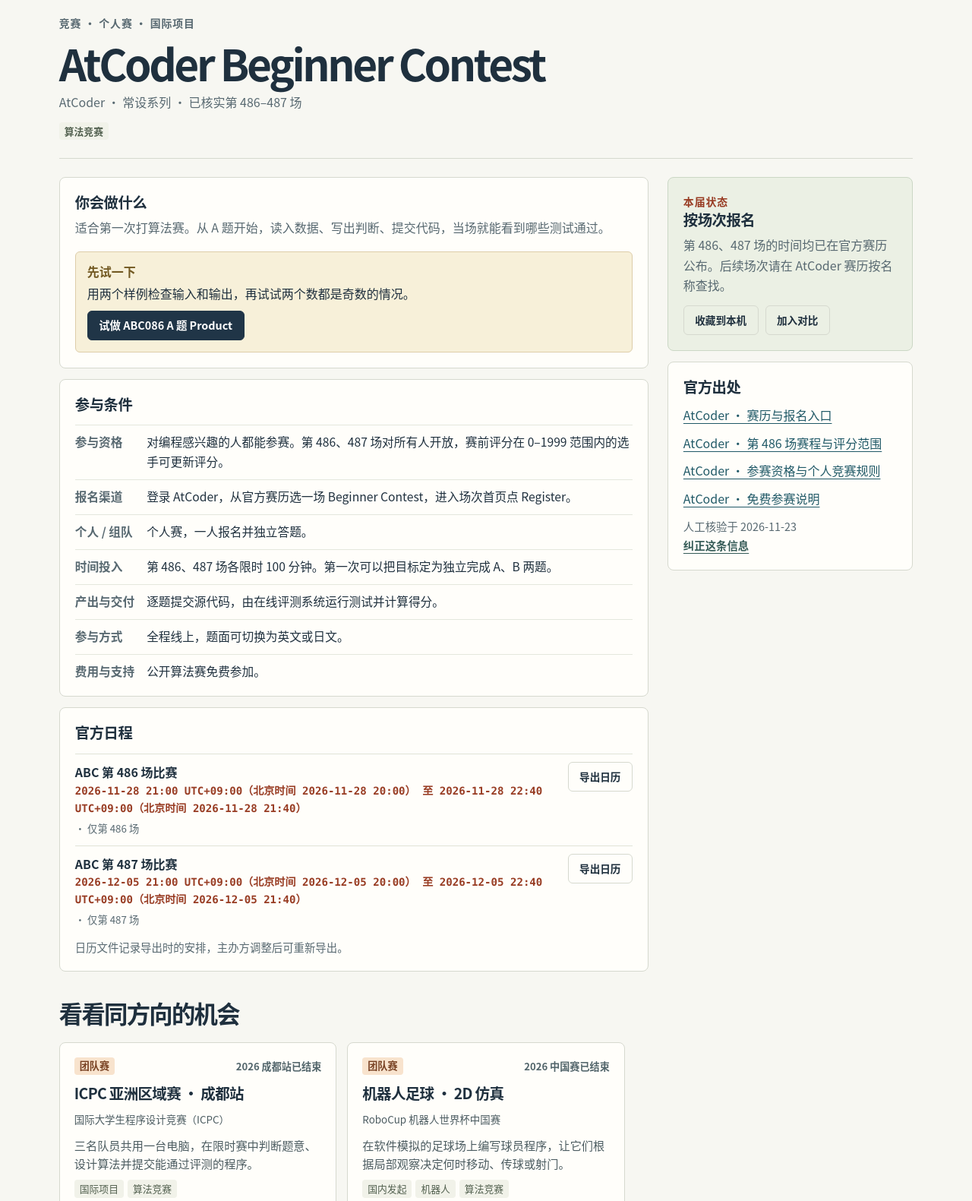
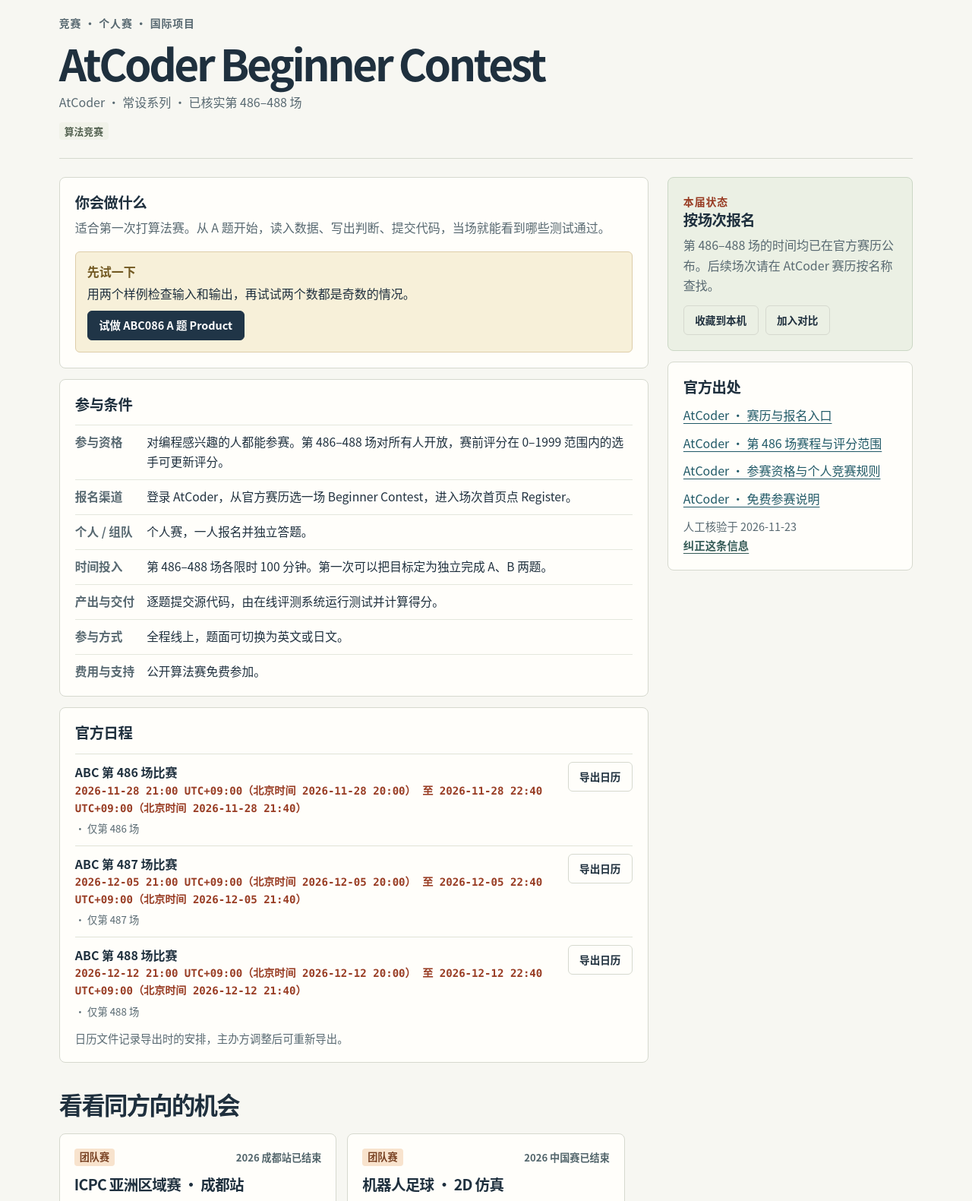
Before and after one commit to darkyellowcat/opportunity-atlas, a plain HTML site: page opportunities/atcoder-abc.html in a window 1280 px wide. Shown: the part 140-1721 px from the top of the page at 76% size. Drawn offline with Linux system fonts and the light colour scheme; files that its build step writes are made by us from their sources.

Commit message:
每周活动更新（2026-11-28）：补 ABC 488 场次、MCM 2027 提交规则

```diff
--- a/additions.js
+++ b/additions.js
@@ -189,12 +189,12 @@ window.ATLAS_ADDITIONS = [
     id: 'atcoder-abc', title: 'AtCoder Beginner Contest', parent: 'AtCoder',
     aliases: ['ABC', 'AtCoder 入门赛'], kind: '竞赛', contestFormat: '个人赛', region: '国际项目', topics: ['算法竞赛'],
     summary: '适合第一次打算法赛。从 A 题开始，读入数据、写出判断、提交代码，当场就能看到哪些测试通过。',
-    audience: '对编程感兴趣的人都能参赛。第 486、487 场对所有人开放，赛前评分在 0–1999 范围内的选手可更新评分。',
+    audience: '对编程感兴趣的人都能参赛。第 486–488 场对所有人开放，赛前评分在 0–1999 范围内的选手可更新评分。',
     entry: '登录 AtCoder，从官方赛历选一场 Beginner Contest，进入场次首页点 Register。',
-    team: '个人赛，一人报名并独立答题。', effort: '第 486、487 场各限时 100 分钟。第一次可以把目标定为独立完成 A、B 两题。',
+    team: '个人赛，一人报名并独立答题。', effort: '第 486–488 场各限时 100 分钟。第一次可以把目标定为独立完成 A、B 两题。',
     delivery: '逐题提交源代码，由在线评测系统运行测试并计算得分。', cost: '公开算法赛免费参加。',
-    mode: '全程线上，题面可切换为英文或日文。', edition: '常设系列 · 已核实第 486–487 场',
-    status: '按场次报名', statusNote: '第 486、487 场的时间均已在官方赛历公布。后续场次请在 AtCoder 赛历按名称查找。', checked: '2026-11-23',
+    mode: '全程线上，题面可切换为英文或日文。', edition: '常设系列 · 已核实第 486–488 场',
+    status: '按场次报名', statusNote: '第 486–488 场的时间均已在官方赛历公布。后续场次请在 AtCoder 赛历按名称查找。', checked: '2026-11-23',
     try: {label: '试做 ABC086 A 题 Product', url: 'https://atcoder.jp/contests/abc086/tasks/abc086_a?lang=en', note: '用两个样例检查输入和输出，再试试两个数都是奇数的情况。'},
     sources: [
       {label: 'AtCoder · 赛历与报名入口', url: 'https://atcoder.jp/contests?lang=en'},
@@ -205,7 +205,8 @@ window.ATLAS_ADDITIONS = [
     events: [
       // uid 已随上一版对外发布，冻结后不要再改；新增场次各自给稳定标识，不受 edition 改动影响。
       {title: 'ABC 第 486 场比赛', start: '2026-11-28T21:00:00+09:00', end: '2026-11-28T22:40:00+09:00', kind: 'event', timezone: 'Asia/Tokyo', scope: '仅第 486 场', uid: 'atcoder-abc/常设系列 · 已核实第 486 场/event:ABC 第 486 场比赛:仅第 486 场'},
-      {title: 'ABC 第 487 场比赛', start: '2026-12-05T21:00:00+09:00', end: '2026-12-05T22:40:00+09:00', kind: 'event', timezone: 'Asia/Tokyo', scope: '仅第 487 场', uid: 'atcoder-abc/abc-487'}
+      {title: 'ABC 第 487 场比赛', start: '2026-12-05T21:00:00+09:00', end: '2026-12-05T22:40:00+09:00', kind: 'event', timezone: 'Asia/Tokyo', scope: '仅第 487 场', uid: 'atcoder-abc/abc-487'},
+      {title: 'ABC 第 488 场比赛', start: '2026-12-12T21:00:00+09:00', end: '2026-12-12T22:40:00+09:00', kind: 'event', timezone: 'Asia/Tokyo', scope: '仅第 488 场', uid: 'atcoder-abc/abc-488', source: 'https://atcoder.jp/contests/abc488'}
     ],
     goals: ['参加比赛']
   },
--- a/extras.js
+++ b/extras.js
@@ -4,7 +4,7 @@ window.ATLAS_EXTRA = [
     id:"comap-mcm",title:"美国大学生数学建模竞赛 MCM/ICM",parent:"COMAP Mathematical Contest in Modeling / Interdisciplinary Contest in Modeling",
     kind:"竞赛", contestFormat: '可单人组队',region:"国际项目",topics:["数学建模","优化与运筹","数据分析"],
     summary:"从一个现实问题出发，决定哪些数据有用、怎样建模，再用英文报告解释你的解法和结论。",
-    audience:"同一所学校在读的本科生及以下学生均可组队，专业不限。",entry:"由本校 Advisor 先注册队伍；同时留意本校选拔、组织或资助安排。",team:"同校 1–3 人，另须指定本校 Advisor。",effort:"2027 届比赛从美东 1 月 28 日 17:00 到 2 月 1 日 20:00，随后另有报告提交节点。",delivery:"按赛题提交英文建模报告，依官方规则处理摘要、参考文献及附录。",cost:"2027 届每队 100 美元；校内经费和报销请向本校确认。",mode:"团队在本地完成建模并在线提交。",
+    audience:"同一所学校在读的本科生及以下学生均可组队，专业不限。",entry:"由本校 Advisor 先注册队伍；同时留意本校选拔、组织或资助安排。",team:"同校 1–3 人，另须指定本校 Advisor。",effort:"2027 届比赛从美东 1 月 28 日 17:00 到 2 月 1 日 20:00，随后另有报告提交节点。",delivery:"按赛题提交英文建模报告，依官方规则处理摘要、参考文献及附录。2027 届全文（含摘要、正文、参考文献、附录与代码）限 25 页；允许使用生成式 AI，但须披露所用模型与用途，并在正文后另附「AI 使用报告」，该报告不计入 25 页。",cost:"2027 届每队 100 美元；校内经费和报销请向本校确认。",mode:"团队在本地完成建模并在线提交。",
     status:"本届日程已公布",statusNote:"官方给出的是美东标准时间。报名截止折合北京时间 2027 年 1 月 29 日 04:00；本校可能提前收集信息。",checked:"2026-11-23",edition:"2027 届",
     try:{label:"选一道 2026 年真题",url:"https://contest.comap.com/undergraduate/contests/mcm/contests/2026/problems/index.html",note:"先读 B 题的太空电梯运输场景，列出运量、时间和成本三个变量。"},
     sources:[{label:"COMAP 2027 规则、费用与官方日程",url:"https://contest.comap.com/undergraduate/contests/mcm/instructions.php"},{label:"历届赛题与结果",url:"https://contest.comap.com/undergraduate/contests/mcm/previous-contests.php"}],
--- a/opportunities/atcoder-abc.html
+++ b/opportunities/atcoder-abc.html
@@ -44,12 +44,12 @@
   </header>
   <main id="app" class="atlas-main" tabindex="-1" data-detail="atcoder-abc">
 <nav class="crumbs" aria-label="当前位置"><a href="opportunities/index.html">活动索引</a> / 机会详情</nav>
-<header class="reading-head page-head"><p class="eyebrow">竞赛 · 个人赛 · 国际项目</p><h1>AtCoder Beginner Contest</h1><p>AtCoder · 常设系列 · 已核实第 486–487 场</p><div class="tag-list"><span class="tag">算法竞赛</span></div></header>
+<header class="reading-head page-head"><p class="eyebrow">竞赛 · 个人赛 · 国际项目</p><h1>AtCoder Beginner Contest</h1><p>AtCoder · 常设系列 · 已核实第 486–488 场</p><div class="tag-list"><span class="tag">算法竞赛</span></div></header>
 <div class="with-aside"><div><section class="panel"><h2>你会做什么</h2><p>适合第一次打算法赛。从 A 题开始，读入数据、写出判断、提交代码，当场就能看到哪些测试通过。</p>
 <div class="trial-panel"><h3>先试一下</h3><p>用两个样例检查输入和输出，再试试两个数都是奇数的情况。</p><a class="btn btn-primary" href="https://atcoder.jp/contests/abc086/tasks/abc086_a?lang=en" rel="noopener noreferrer">试做 ABC086 A 题 Product</a></div></section>
-<section class="panel"><h2>参与条件</h2><dl class="facts"><div><dt>参与资格</dt><dd>对编程感兴趣的人都能参赛。第 486、487 场对所有人开放，赛前评分在 0–1999 范围内的选手可更新评分。</dd></div><div><dt>报名渠道</dt><dd>登录 AtCoder，从官方赛历选一场 Beginner Contest，进入场次首页点 Register。</dd></div><div><dt>个人 / 组队</dt><dd>个人赛，一人报名并独立答题。</dd></div><div><dt>时间投入</dt><dd>第 486、487 场各限时 100 分钟。第一次可以把目标定为独立完成 A、B 两题。</dd></div><div><dt>产出与交付</dt><dd>逐题提交源代码，由在线评测系统运行测试并计算得分。</dd></div><div><dt>参与方式</dt><dd>全程线上，题面可切换为英文或日文。</dd></div><div><dt>费用与支持</dt><dd>公开算法赛免费参加。</dd></div></dl></section>
-<section class="panel"><h2>官方日程</h2><ul class="event-list"><li><div><strong>ABC 第 486 场比赛</strong><br><time datetime="2026-11-28T21:00:00+09:00">2026-11-28 21:00 UTC+09:00（北京时间 2026-11-28 20:00）</time> 至 <time datetime="2026-11-28T22:40:00+09:00">2026-11-28 22:40 UTC+09:00（北京时间 2026-11-28 21:40）</time> · 仅第 486 场</div></li><li><div><strong>ABC 第 487 场比赛</strong><br><time datetime="2026-12-05T21:00:00+09:00">2026-12-05 21:00 UTC+09:00（北京时间 2026-12-05 20:00）</time> 至 <time datetime="2026-12-05T22:40:00+09:00">2026-12-05 22:40 UTC+09:00（北京时间 2026-12-05 21:40）</time> · 仅第 487 场</div></li></ul></section></div>
-<aside><section class="sidebar-panel"><h2>核验时的安排</h2><p>按场次报名</p><p>第 486、487 场的时间均已在官方赛历公布。后续场次请在 AtCoder 赛历按名称查找。</p><p>人工核验于 <time datetime="2026-11-23">2026-11-23</time></p></section>
+<section class="panel"><h2>参与条件</h2><dl class="facts"><div><dt>参与资格</dt><dd>对编程感兴趣的人都能参赛。第 486–488 场对所有人开放，赛前评分在 0–1999 范围内的选手可更新评分。</dd></div><div><dt>报名渠道</dt><dd>登录 AtCoder，从官方赛历选一场 Beginner Contest，进入场次首页点 Register。</dd></div><div><dt>个人 / 组队</dt><dd>个人赛，一人报名并独立答题。</dd></div><div><dt>时间投入</dt><dd>第 486–488 场各限时 100 分钟。第一次可以把目标定为独立完成 A、B 两题。</dd></div><div><dt>产出与交付</dt><dd>逐题提交源代码，由在线评测系统运行测试并计算得分。</dd></div><div><dt>参与方式</dt><dd>全程线上，题面可切换为英文或日文。</dd></div><div><dt>费用与支持</dt><dd>公开算法赛免费参加。</dd></div></dl></section>
+<section class="panel"><h2>官方日程</h2><ul class="event-list"><li><div><strong>ABC 第 486 场比赛</strong><br><time datetime="2026-11-28T21:00:00+09:00">2026-11-28 21:00 UTC+09:00（北京时间 2026-11-28 20:00）</time> 至 <time datetime="2026-11-28T22:40:00+09:00">2026-11-28 22:40 UTC+09:00（北京时间 2026-11-28 21:40）</time> · 仅第 486 场</div></li><li><div><strong>ABC 第 487 场比赛</strong><br><time datetime="2026-12-05T21:00:00+09:00">2026-12-05 21:00 UTC+09:00（北京时间 2026-12-05 20:00）</time> 至 <time datetime="2026-12-05T22:40:00+09:00">2026-12-05 22:40 UTC+09:00（北京时间 2026-12-05 21:40）</time> · 仅第 487 场</div></li><li><div><strong>ABC 第 488 场比赛</strong><br><time datetime="2026-12-12T21:00:00+09:00">2026-12-12 21:00 UTC+09:00（北京时间 2026-12-12 20:00）</time> 至 <time datetime="2026-12-12T22:40:00+09:00">2026-12-12 22:40 UTC+09:00（北京时间 2026-12-12 21:40）</time> · 仅第 488 场</div></li></ul></section></div>
+<aside><section class="sidebar-panel"><h2>核验时的安排</h2><p>按场次报名</p><p>第 486–488 场的时间均已在官方赛历公布。后续场次请在 AtCoder 赛历按名称查找。</p><p>人工核验于 <time datetime="2026-11-23">2026-11-23</time></p></section>
 <section class="sidebar-panel"><h2>官方来源</h2><ul><li><a class="" href="https://atcoder.jp/contests?lang=en" rel="noopener noreferrer">AtCoder · 赛历与报名入口</a></li><li><a class="" href="https://atcoder.jp/contests/abc486" rel="noopener noreferrer">AtCoder · 第 486 场赛程与评分范围</a></li><li><a class="" href="https://atcoder.jp/contests/abc155/rules" rel="noopener noreferrer">AtCoder · 参赛资格与个人竞赛规则</a></li><li><a class="" href="https://info.atcoder.jp/overview/about/why-tada" rel="noopener noreferrer">AtCoder · 免费参赛说明</a></li></ul></section></aside></div>
   </main>
   <footer class="site-footer">
```
Also changed, not shown: opportunities/comap-mcm.html (+1 -1 lines), opportunities/index.html (+1 -1 lines).
